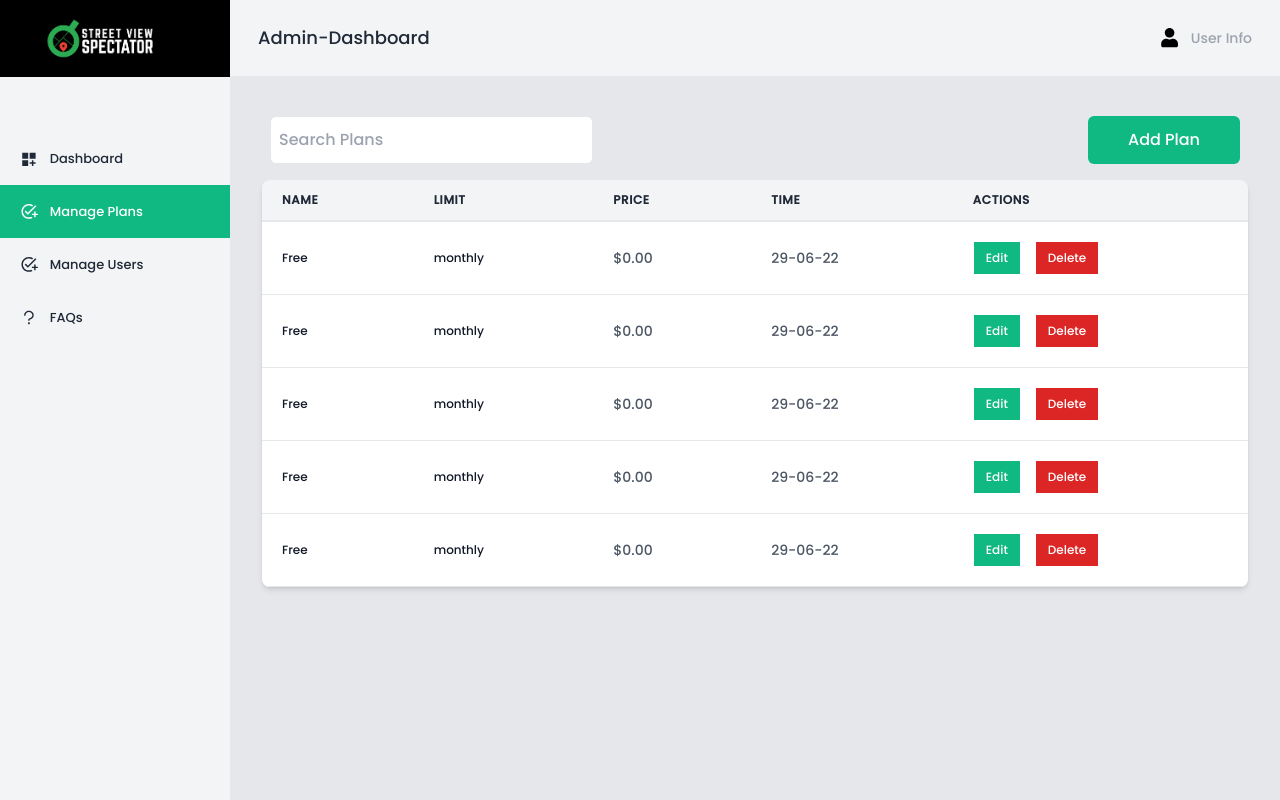
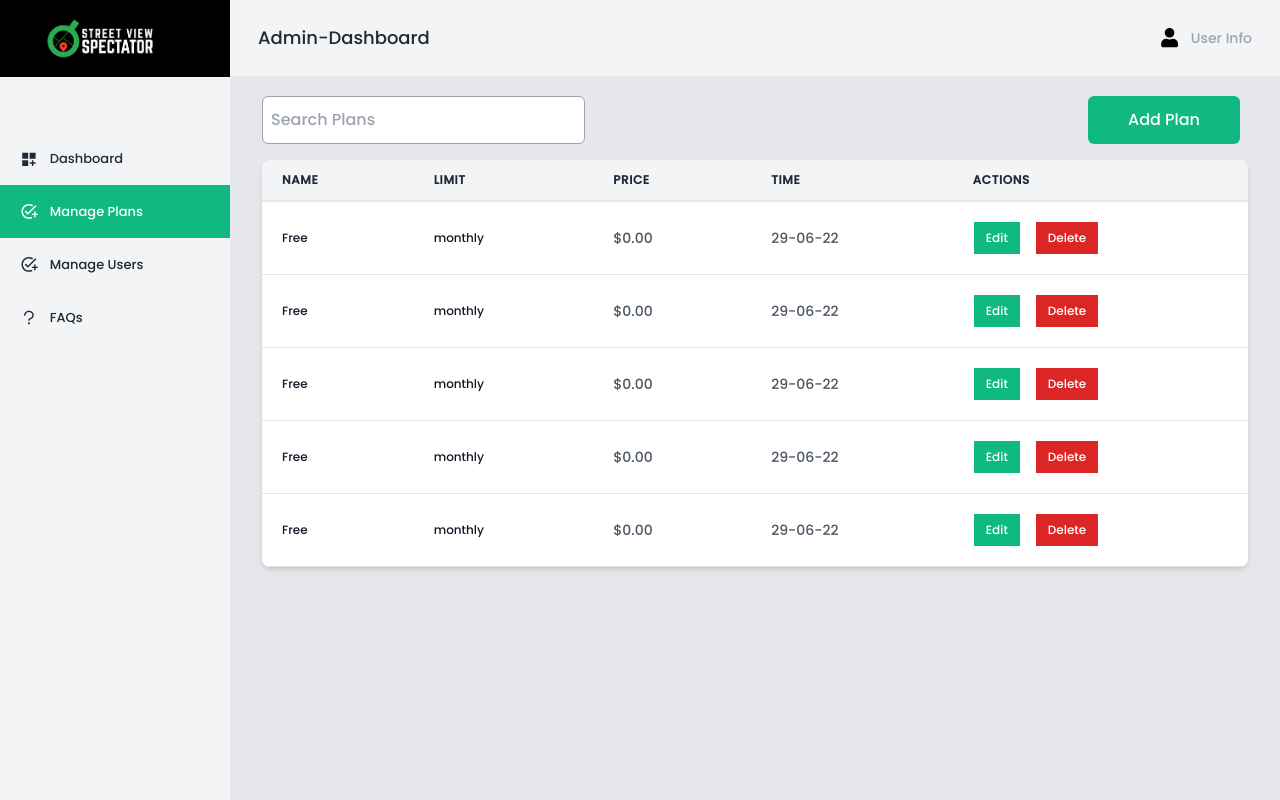
Before and after one commit to AmirAslam1234/street_view_scraper, a React (Create React App) app: page /admin-dashboard/manage-plans in a window 1280 px wide. Built offline with nearby package versions, Linux system fonts and the light colour scheme.

Commit message:
Update ManagePlans.js

```diff
--- a/src/Components/ManagePlans.js
+++ b/src/Components/ManagePlans.js
@@ -117,10 +117,10 @@ function ManagePlans() {
   const [PlanTime, setPlanTime] = useState("");
 
   return (
-    <div className="flex flex-col w-full">
+    <div className="flex flex-col w-full -mt-5">
       <div className="w-full px-10 flex justify-between">
         <input
-          className="py-2 px-2 border rounded-md w-2/6"
+          className="py-2 -ml-2 px-2 border border-gray-400 rounded-md w-2/6"
           type="search"
           placeholder="Search Plans"
         />
```
